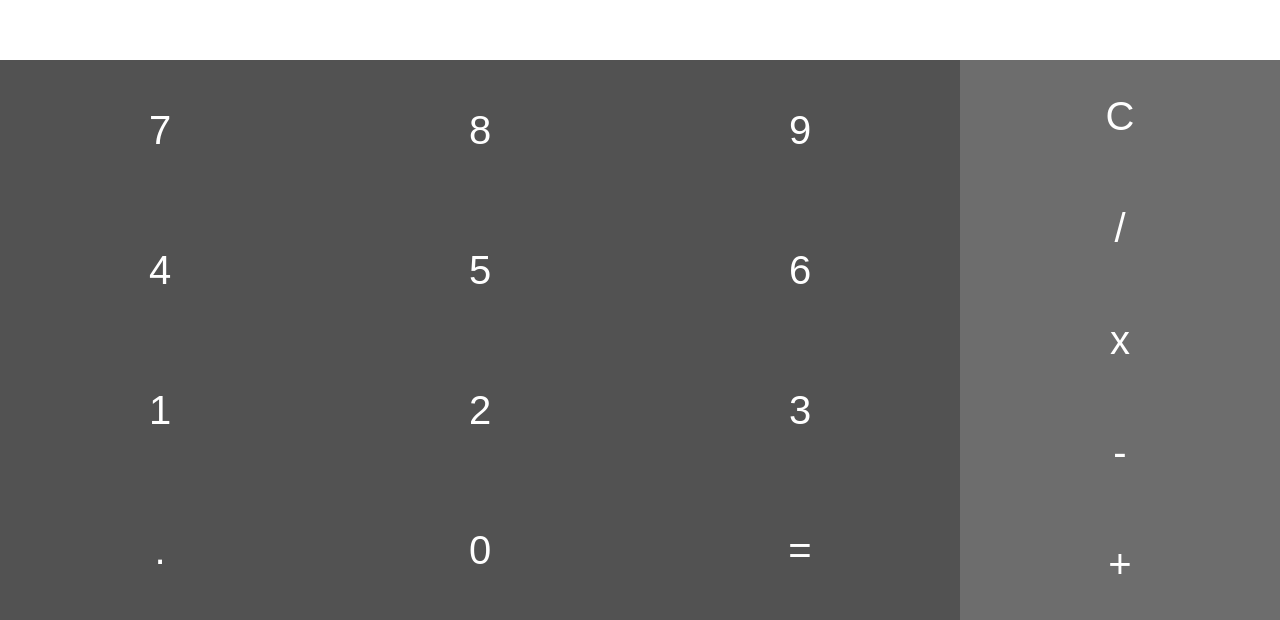
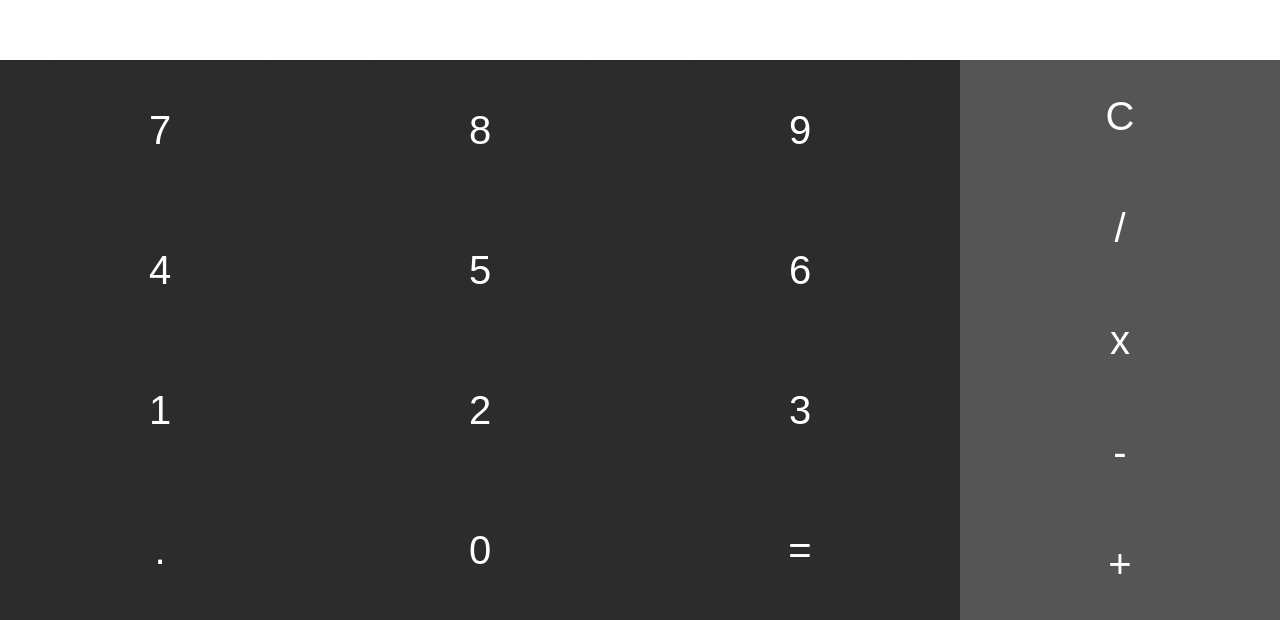
Before and after one commit to Vedang55/capstone, a plain HTML site: page index.html in a window 1280 px wide. Shown: the part 180-800 px from the top of the page. Drawn offline with Linux system fonts and the light colour scheme.

Commit message:
button animations

```diff
--- a/index.js
+++ b/index.js
@@ -59,7 +59,7 @@ function updateField(){
         }
     }
 
-    if(inputField.value.length*60 > window.screen.width){
+    if(inputField.value.length*40 > window.screen.width){
         inputField.style.fontSize = "5vh";
     }
     else{
--- a/style.css
+++ b/style.css
@@ -35,22 +35,22 @@ html, body { height: 100% }
 .num {
     display: flex;
     flex-wrap: wrap;
-    background-color: rgb(82, 82, 82);
+    background-color: rgb(44, 44, 44);
 }
 
 .bar {
     display: flex;
     flex-direction: column;
-    background-color: rgb(109, 109, 109);
+    background-color: rgb(85, 85, 85);
 }
 
 .numpad {
     width: 25vw;
-    background-color: rgb(82, 82, 82);
+    background-color: rgb(44, 44, 44);
 }
 .numpadb {
     width: 25vw;
-    background-color: rgb(109, 109, 109);
+    background-color: rgb(85, 85, 85);
     flex-grow: 1;
 }
 
@@ -58,8 +58,23 @@ button {
     border: 0;
     color: white;
     font-size: 5vh;
+    border-radius: 100vw;
 }
 
 #answerfield{
     font-size: 5vh;
 }
+
+
+/* animations */
+
+button {
+    background-position: center;
+    transition: background 0.8s;
+  }
+
+  button:active {
+    background-color: rgb(3, 3, 3);
+    background-size: 100%;
+    transition: background 0s;
+  }
```
